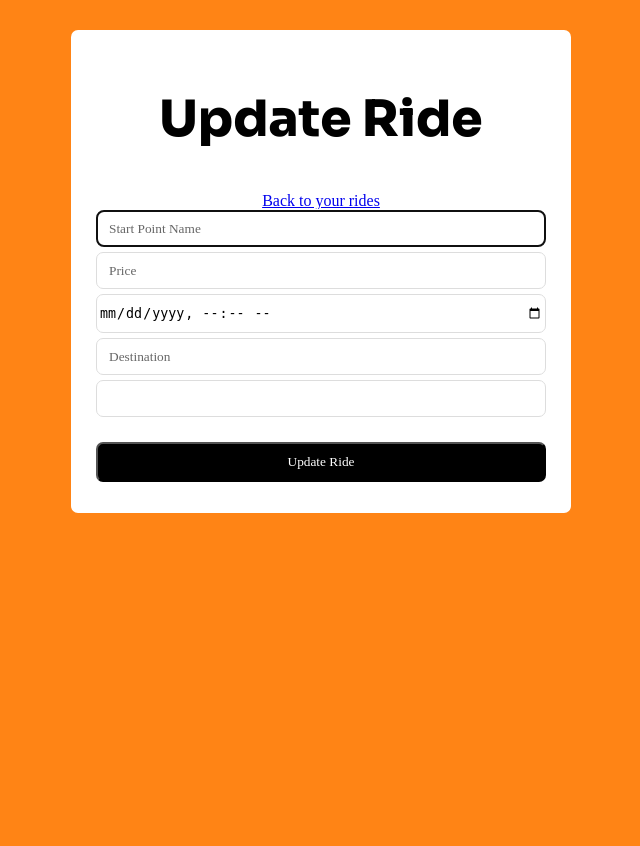
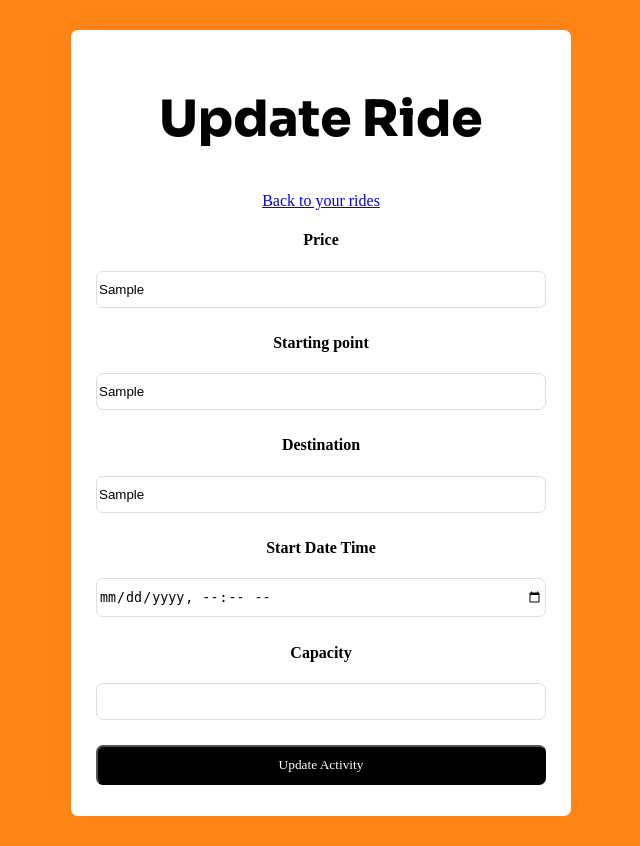
Before and after one commit to zhenyu1311/GRP26APP, a Django app: template kopidarat/templates/update_activity.html in a window 1280 px wide. Shown: the whole page, without its empty margins (319-959 px from the left). Before the commit the page ends 513 px from the top, so only its background shows below. Run offline with Django 4.2, Linux system fonts and the light colour scheme; the template is opened without the code that fills it: most values are stand-ins (such as "Sample title", 1, 10 or a date in 2020).

Commit message:
update on 'update_activity'

```diff
--- a/kopidarat/templates/update_activity.html
+++ b/kopidarat/templates/update_activity.html
@@ -1,3 +1,4 @@
+{% load static %}
 <style>
       @import url('https://fonts.googleapis.com/css2?family=Sora:wght@800&display=swap');
       body {
@@ -57,7 +58,7 @@
         text-decoration: underline;
     }
 </style>
-{% load static %}
+
 <html>
   <head>
     <title>Update Ride</title>
@@ -70,43 +71,44 @@
 
         <form method="POST">
           {% csrf_token %}
+          <h4>Price</h4>
+          <div class="form-group">
+            <input type="text" name="price" value="{{this_activity.0}}" />
+          </div>
+          <h4>Starting point</h4>
+          <div class="form-group">
+            <input type="text" name="start_point" value="{{this_activity.2}}" />
+          </div>
+          <h4>Destination</h4>
+          <div class="form-group">
+            <input type="text" name="destination" value="{{this_activity.3}}" />
+          </div>
+          <h4>Start Date Time</h4>
+          <div class="form-group">
+            <input
+              type="datetime-local"
+              name="start_date_time"
+              value="{{start_date_time}}"
+            />
+          </div>
+          <h4>Capacity</h4>
           <div class="form-group">
             <input
               class="form-control"
-          autofocus
-          type="text"
-          name="start_point"
-          placeholder="Start Point Name"
+              type="number"
+              name="capacity"
+              min="2"
+              max="10"
+              value="{{this_activity.4}}"
             />
           </div>
-      <div class="form-group">
-        <!-- Currently the type is still in text, should change to radio button -->
           <input
-          class="form-control"
-          type="text"
-          name="price"
-          placeholder="Price"
+            class="btn btn-primary"
+            type="submit"
+            value="Update Activity"
           />
+        </form>
       </div>
-      <div class="form-group">
-        <input
-          class="form-control"
-          type="datetime-local"
-          name="start_date_time"
-        />
     </div>
-      <div class="form-group">
-        <input
-          class="form-control"
-          type="text"
-          name="destination"
-          placeholder="Destination"
-        />
-      </div>
-      <div class="form-group">
-        <input class="form-control" type="number" name="capacity" />
-      </div>
-      <input class="btn btn-primary" type="submit" value="Update Ride" />
-    </form>
   </body>
 </html>
```
Also changed, not shown: kopidarat/views.py (+6 -4 lines). Lines whose indentation alone changed are shown as unchanged.
